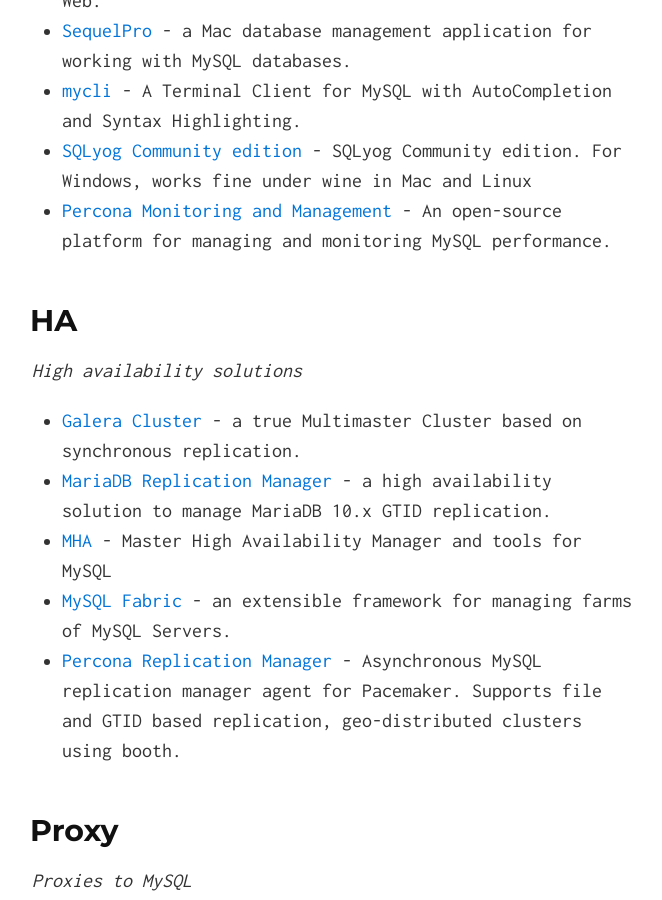
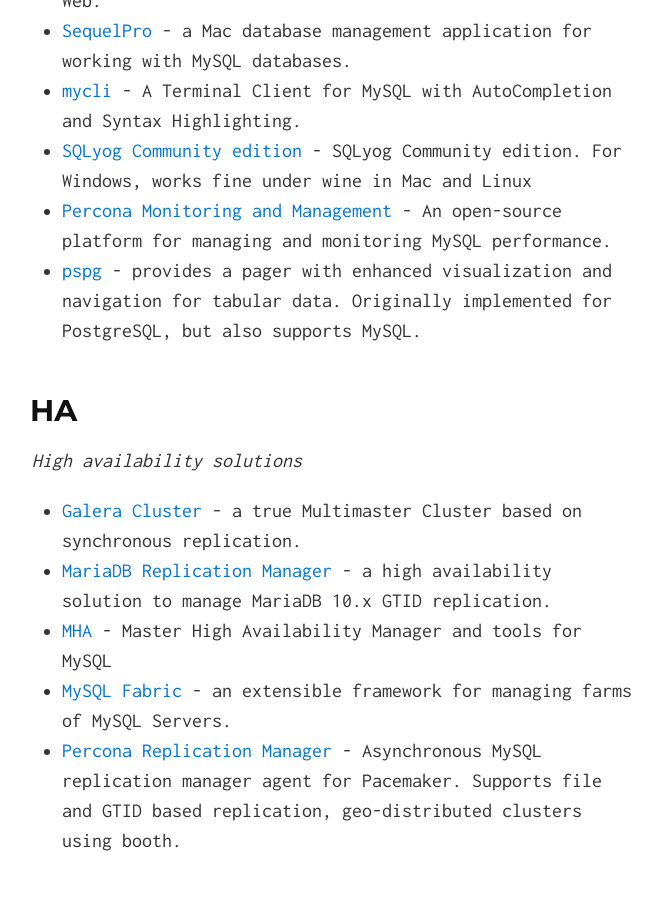
Before and after one commit to shlomi-noach/awesome-mysql, a Jekyll site: the page built from index.md, in a window 1280 px wide and 900 px high, scrolled down 4644 px. Shown: the whole window, without its empty margins (308-970 px from the left). Built offline with Jekyll 4.4.1, drawn with Linux system fonts in a browser that asks for light colours.

Commit message:
Add pspg (Postgres Pager) which added MySQL support recently.

```diff
--- a/index.md
+++ b/index.md
@@ -119,6 +119,7 @@
 - [mycli](https://github.com/dbcli/mycli) - A Terminal Client for MySQL with AutoCompletion and Syntax Highlighting.
 - [SQLyog Community edition](https://github.com/webyog/sqlyog-community/wiki/Downloads) - SQLyog Community edition. For Windows, works fine under wine in Mac and Linux
 - [Percona Monitoring and Management](https://www.percona.com/doc/percona-monitoring-and-management/index.html) -  An open-source platform for managing and monitoring MySQL performance.
+- [pspg](https://github.com/okbob/pspg) - provides a pager with enhanced visualization and navigation for tabular data. Originally implemented for PostgreSQL, but also supports MySQL.
 
 
 ## HA
```
